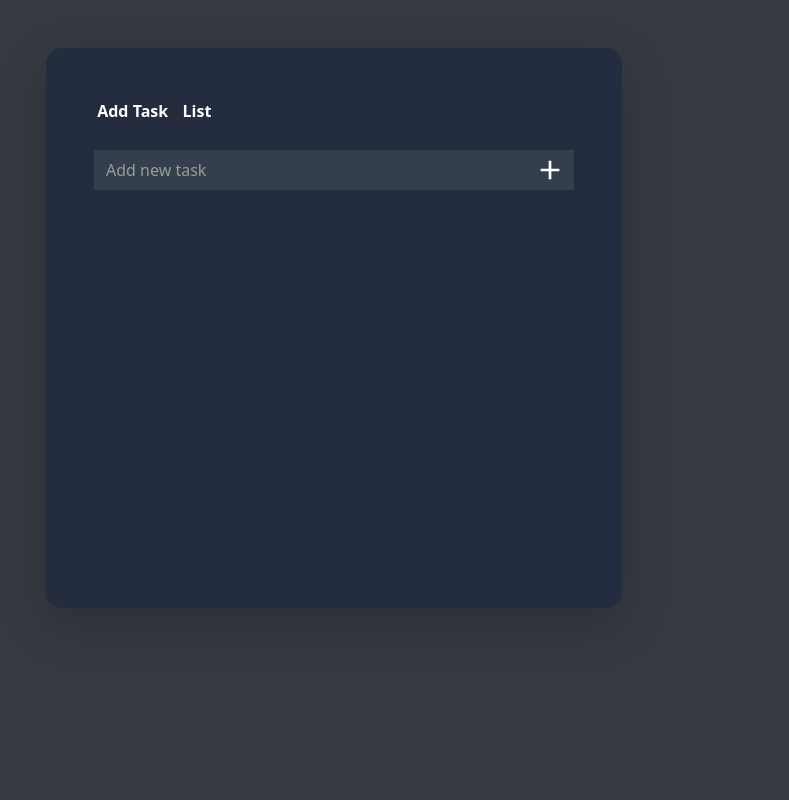
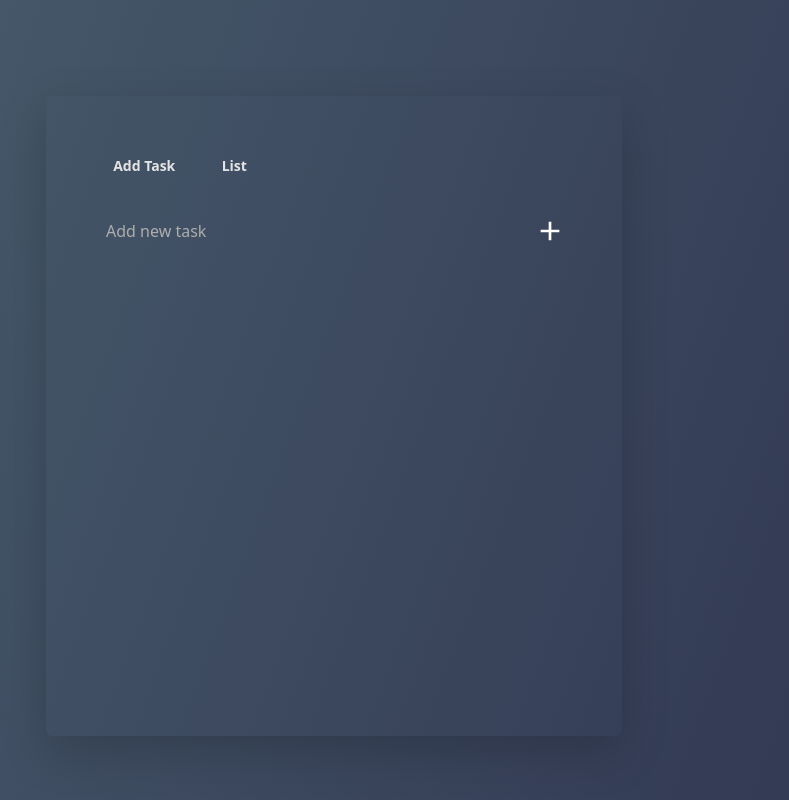
Before and after one commit to wtswistak/todo, a React (Vite) app: page /add-task in a window 1280 px wide. Shown: the whole page, without its empty margins (306-1095 px from the left). Built offline with nearby package versions, Linux system fonts and the light colour scheme.

Commit message:
add variables

```diff
--- a/src/index.css
+++ b/src/index.css
@@ -1,37 +1,56 @@
 :root {
-  --theme-color: #343a40;
-  --bg-layout: #232d3f;
-  --light-color: #343f4d;
+  --clr-primary: #232d3f;
+  --clr-primary-light: #394252;
+  --clr-primary-dark: #1e2633;
 }
-
+html {
+  height: 100%;
+}
 body {
-  background-color: var(--theme-color);
+  padding-top: 3rem;
+  background-image: linear-gradient(
+    110.3deg,
+    rgba(73, 93, 109, 1) 4.3%,
+    rgba(49, 55, 82, 1) 96.7%
+  );
+  color: #fff;
   height: 100%;
-  color: #fff;
 }
 a {
   text-decoration: none;
 }
 
 .custom-input::placeholder {
-  color: #9b9b9b;
+  color: #adadad;
 }
 .custom-input:focus {
   box-shadow: none;
 }
 .nav-link {
+  color: #e4e4e4;
+  font-size: 14px;
   font-weight: 600;
-  padding: 0.2rem;
+  padding: 0.7rem 1.2rem;
+  background-color: var(--secondary-color);
+}
+.nav-link:hover {
+  background-color: var(--clr-primary);
 }
 @media (min-width: 576px) {
   .custom-layout {
-    border-radius: 1rem;
+    border-radius: 0.375rem;
     height: auto;
-    min-height: 70vh;
+    min-height: 80vh;
   }
 }
 
-@media (max-width: 576px) {
+@media (max-width: 575px) {
+  body {
+    padding-top: 0;
+  }
+  .header {
+    border-radius: 0 !important;
+  }
   .custom-layout {
     height: 100vh;
   }
```
